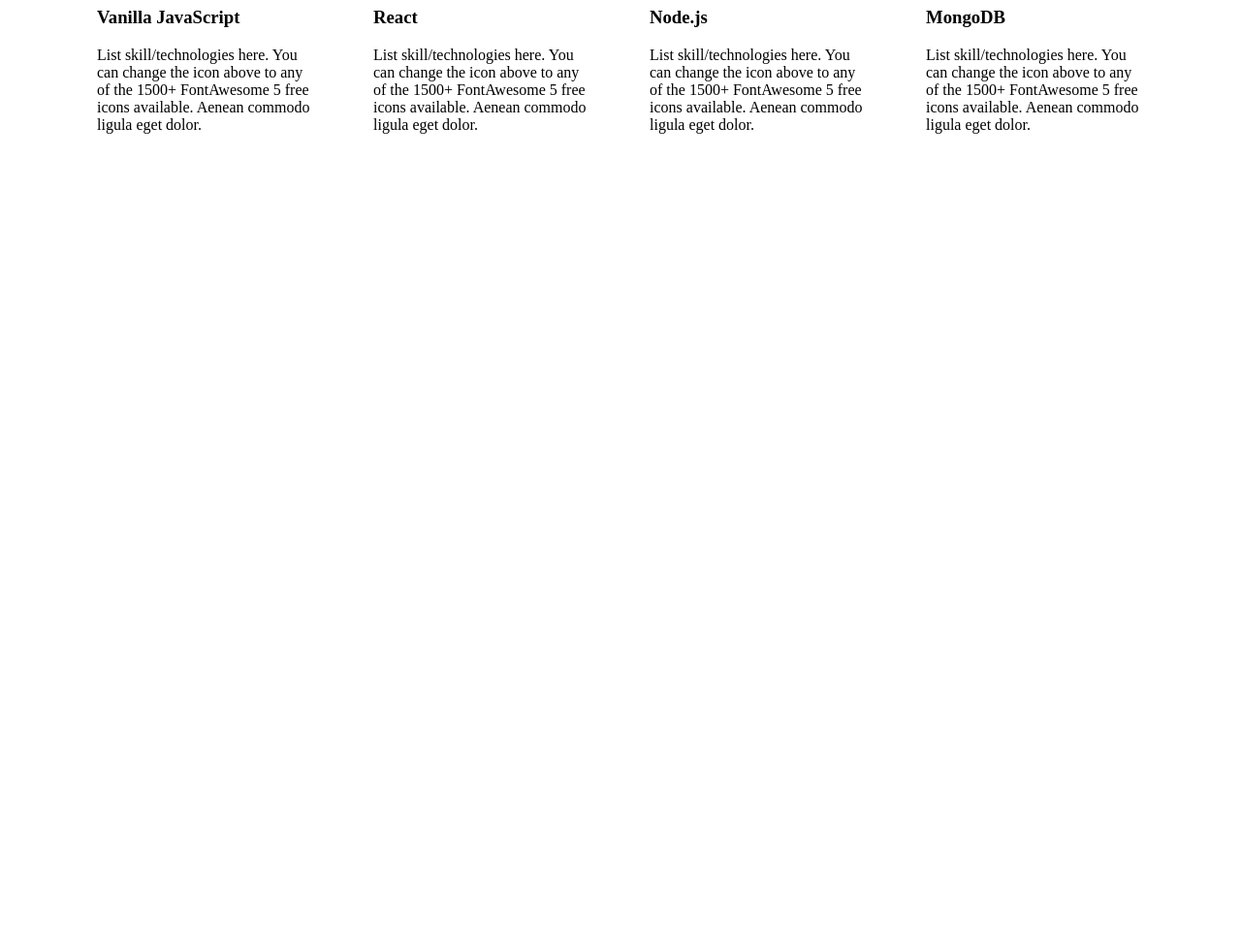
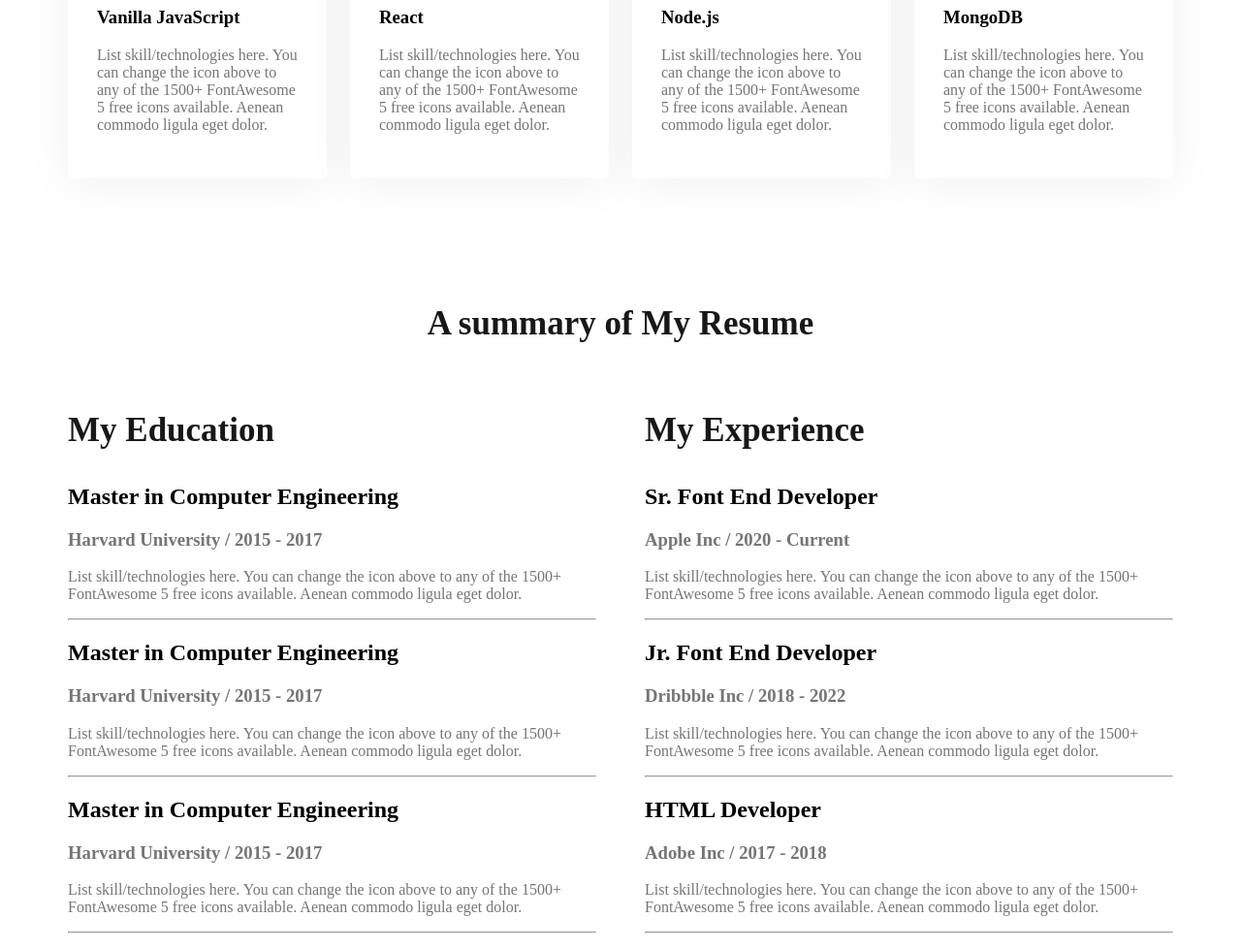
Before and after one commit to Shuvo-Kumar/restart-webdeveloper-protfolio, a plain HTML site: page index.html in a window 1280 px wide. Shown: the part 1870-2849 px from the top of the page at 97% size. Before the commit the page ends 2062 px from the top, so only its background shows below. Drawn offline with Linux system fonts and the light colour scheme.

Commit message:
summary of resume information added

```diff
--- a/index.html
+++ b/index.html
@@ -1,5 +1,6 @@
 <!DOCTYPE html>
 <html lang="en">
+
 <head>
     <meta charset="UTF-8">
     <meta name="viewport" content="width=device-width, initial-scale=1.0">
@@ -7,10 +8,11 @@
     <link rel="stylesheet" href="styles/portfolio.css">
 
 </head>
+
 <body>
     <header class="header">
         <nav>
-            <h3 class="nav-tittle" >Ma<span class="text-primary">r</span>y</h3>
+            <h3 class="nav-tittle">Ma<span class="text-primary">r</span>y</h3>
             <ul>
                 <li><a href="">Portfolio</a></li>
                 <li><a href="">Blog</a></li>
@@ -19,12 +21,13 @@
         </nav>
         <div class="banner">
             <div class="banner-content">
-                <h3 class="banner-greeting">Hi, I  am</h3>
+                <h3 class="banner-greeting">Hi, I am</h3>
                 <h3 class="banner-tittle">Mary Hardy</h3>
-                <p class="banner-description">Shot what able cold new see hold.Friendly as an betrayed formerly he. Morning because as to society behaved moments.</p>
+                <p class="banner-description">Shot what able cold new see hold.Friendly as an betrayed formerly he.
+                    Morning because as to society behaved moments.</p>
                 <button class="btn-primary">Download CV</button>
 
-                <button  class="btn-primary">Contact</button>
+                <button class="btn-primary">Contact</button>
 
             </div>
             <img class="profile-pic" src="images/hardy.png" alt="">
@@ -34,7 +37,10 @@
     <main>
         <section class="about">
             <h3 class="section-title">About Me</h3>
-      <p class="section-description">I, m a designer & developer with a passion for web design. I enjoy developing simple, clean and slick websites that provide real value to the end user. Thousands of clients have procured exceptional resulfs while working with me. Delivering work within time and budget which meets clients requirements in our mata.</p>
+            <p class="section-description">I, m a designer & developer with a passion for web design. I enjoy developing
+                simple, clean and slick websites that provide real value to the end user. Thousands of clients have
+                procured exceptional resulfs while working with me. Delivering work within time and budget which meets
+                clients requirements in our mata.</p>
 
             <div class="about-info-container">
                 <div class="about-info">
@@ -55,7 +61,7 @@
                 <div class="about-info">
                     <h4 class="info-title">From:
                     </h4>
-            <p class="info-description">   Los Angeles, USA</p>
+                    <p class="info-description"> Los Angeles, USA</p>
                 </div>
             </div>
         </section>
@@ -63,29 +69,104 @@
         <!-- What i do section start -->
         <section>
             <h3 class="section-title">About Me</h3>
-        <p id="what-i-do-description" class="section-description">I, m a designer & developer with a passion for web design. I enjoy developing simple, clean and slick websites that provide real value to the end user. Thousands of clients have procured exceptional resulfs while working with me. Delivering work within time and budget which meets clients requirements in our mata.</p>
+            <p id="what-i-do-description" class="section-description">I, m a designer & developer with a passion for web
+                design. I enjoy developing simple, clean and slick websites that provide real value to the end user.
+                Thousands of clients have procured exceptional resulfs while working with me. Delivering work within
+                time and budget which meets clients requirements in our mata.</p>
 
             <div class="skills-container">
                 <div class="skill">
                     <img src="images/icons/js.png" alt="">
                     <h3 class="skill-title">Vanilla JavaScript</h3>
-                <p class="skill-description">List skill/technologies here. You can change the icon above to any of the 1500+ FontAwesome 5 free icons available. Aenean commodo ligula eget dolor.</p>
+                    <p class="skill-description">List skill/technologies here. You can change the icon above to any of
+                        the 1500+ FontAwesome 5 free icons available. Aenean commodo ligula eget dolor.</p>
                 </div>
                 <div class="skill">
                     <img src="images/icons/react.png" alt="">
                     <h3 class="skill-title">React</h3>
-                <p class="skill-description">List skill/technologies here. You can change the icon above to any of the 1500+ FontAwesome 5 free icons available. Aenean commodo ligula eget dolor.</p>
+                    <p class="skill-description">List skill/technologies here. You can change the icon above to any of
+                        the 1500+ FontAwesome 5 free icons available. Aenean commodo ligula eget dolor.</p>
                 </div>
                 <div class="skill">
                     <img src="images/icons/nodejs.png" alt="">
                     <h3 class="skill-title">Node.js</h3>
-                <p class="skill-description">List skill/technologies here. You can change the icon above to any of the 1500+ FontAwesome 5 free icons available. Aenean commodo ligula eget dolor.</p>
+                    <p class="skill-description">List skill/technologies here. You can change the icon above to any of
+                        the 1500+ FontAwesome 5 free icons available. Aenean commodo ligula eget dolor.</p>
                 </div>
                 <div class="skill">
                     <img src="images/icons/mongo.png" alt="">
                     <h3 class="skill-title">MongoDB</h3>
-                <p class="skill-description">List skill/technologies here. You can change the icon above to any of the 1500+ FontAwesome 5 free icons available. Aenean commodo ligula eget dolor.</p>
+                    <p class="skill-description">List skill/technologies here. You can change the icon above to any of
+                        the 1500+ FontAwesome 5 free icons available. Aenean commodo ligula eget dolor.</p>
                 </div>
+            </div>
+        </section>
+        <!-- summary section start -->
+        <section>
+            <h3 class="section-title">A summary of My Resume</h3>
+            <div class="summary-container">
+                <!-- .summary-colum*2>h3.summary-colum-title -->
+                <div class="summary-colum">
+                    <h3 class="summary-colum-title">My Education</h3>
+                    <div class="summary-item">
+                        <h2 class="summary-item-title">Master in Computer Engineering</h2>
+                        <h3 class="summary-item-institute">Harvard University / 2015 - 2017</h3>
+                        <p class="summary-item-description">List skill/technologies here. You can change the icon above
+                            to any of the 1500+ FontAwesome 5 free icons available. Aenean commodo ligula eget dolor.
+                        </p>
+                        <hr>
+                    </div>
+                    <div class="summary-item">
+                        <h2 class="summary-item-title">Master in Computer Engineering</h2>
+                        <h3 class="summary-item-institute">Harvard University / 2015 - 2017</h3>
+                        <p class="summary-item-description">List skill/technologies here. You can change the icon above
+                            to any of the 1500+ FontAwesome 5 free icons available. Aenean commodo ligula eget dolor.
+                        </p>
+                        <hr>
+                    </div>
+                    <div class="summary-item">
+                        <h2 class="summary-item-title">Master in Computer Engineering</h2>
+                        <h3 class="summary-item-institute">Harvard University / 2015 - 2017</h3>
+                        <p class="summary-item-description">List skill/technologies here. You can change the icon above
+                            to any of the 1500+ FontAwesome 5 free icons available. Aenean commodo ligula eget dolor.
+                        </p>
+                        <hr>
+                    </div>
+                </div>
+
+                <div class="summary-colum">
+                    <h3 class="summary-colum-title">My Experience</h3>
+                    <div class="summary-item">
+                        <h2 class="summary-item-title">Sr. Font End Developer</h2>
+                        <h3 class="summary-item-institute">Apple Inc / 2020 - Current</h3>
+                        <p class="summary-item-description">List skill/technologies here. You can change the icon above
+                            to any of the 1500+ FontAwesome 5 free icons available. Aenean commodo ligula eget dolor.
+                        </p>
+                        <hr>
+
+                    </div>
+                    <div class="summary-item">
+                        <h2 class="summary-item-title">Jr. Font End Developer</h2>
+                        <h3 class="summary-item-institute">Dribbble Inc / 2018 - 2022</h3>
+                        <p class="summary-item-description">List skill/technologies here. You can change the icon above
+                            to any of the 1500+ FontAwesome 5 free icons available. Aenean commodo ligula eget dolor.
+                        </p>
+                        <hr>
+
+                    </div>
+                    <div class="summary-item">
+                        <h2 class="summary-item-title">HTML Developer</h2>
+                        <h3 class="summary-item-institute">Adobe Inc / 2017 - 2018</h3>
+                        <p class="summary-item-description">List skill/technologies here. You can change the icon above
+                            to any of the 1500+ FontAwesome 5 free icons available. Aenean commodo ligula eget dolor.
+                        </p>
+                        <hr>
+
+                    </div>
+                </div>
+
+
+
             </div>
         </section>
 
@@ -96,4 +177,5 @@
     </footer>
 
 </body>
+
 </html>
--- a/styles/portfolio.css
+++ b/styles/portfolio.css
@@ -1,9 +1,9 @@
 /* Common Shared Styles */
-.text-primary{
+.text-primary {
     color: #FD6E0A;
 }
 
-.btn-primary{
+.btn-primary {
     border-radius: 5px;
     background-color: #FD6E0A;
     border: 0px;
@@ -15,14 +15,14 @@
 
 }
 
-.section-title{
+.section-title {
     color: #181818;
     text-align: center;
     font-size: 35px;
-   font-weight: 700;
+    font-weight: 700;
 }
 
-.section-description{
+.section-description {
     color: #757575;
     text-align: center;
     font-size: 18px;
@@ -31,7 +31,7 @@
 
 /* Nav Related Css */
 
-nav{
+nav {
     display: flex;
     align-items: center;
     justify-content: space-between;
@@ -39,28 +39,30 @@ nav{
 }
 
 
-.nav-tittle{
-    color:black;
+.nav-tittle {
+    color: black;
     font-size: 45px;
     font-weight: 800;
 }
 
-nav > ul{
+nav>ul {
     display: flex;
     align-items: center;
 }
 
-nav li{
+nav li {
     list-style: none;
     margin-right: 50px;
 }
-nav a{
+
+nav a {
     text-decoration: none;
     color: #474747;
 }
+
 /* header section */
 
-.header{
+.header {
     background-color: #FFF8F3;
     background-image: url("../images/header_bg.png");
     background-repeat: no-repeat;
@@ -68,72 +70,104 @@ nav a{
 
 }
 
-.banner{
-    padding: 30px 30px 0px 150px ;
+.banner {
+    padding: 30px 30px 0px 150px;
     display: flex;
     align-items: center;
     justify-content: space-between;
 
 }
 
-.banner-content{
+.banner-content {
     max-width: 550px;
 }
 
-.banner .profile-pic{
+.banner .profile-pic {
     width: 500px;
 }
-.banner-greeting{
+
+.banner-greeting {
     font-size: 45px;
     color: #474747;
     margin-bottom: 0px;
 }
-.banner-tittle{
+
+.banner-tittle {
     font-size: 85px;
     font-weight: 600;
     margin-top: 5px;
     margin-bottom: 20px;
 }
-.banner-description{
+
+.banner-description {
     margin-bottom: 20px;
 }
 
 /* Main Section Styles */
-main{
+main {
     max-width: 1140px;
     margin: 0 auto;
 }
 
+main section {
+    margin-top: 130px;
+}
+
 
 /* About Section Styles */
-.about{
+.about {
     padding: 130px;
     border-radius: 10px;
     background: #FFF8F3;
     margin: 130px 0;
 }
 
-.about-info-container{
+.about-info-container {
     display: flex;
     justify-content: space-around;
 }
 
-.about-info{
+.about-info {
     text-align: center;
 }
 
 /* What i do styles section */
 
 
-#what-i-do-description{
+#what-i-do-description {
     padding: 30px 50px;
 }
 
-.skills-container{
+.skills-container {
     display: flex;
+    gap: 24px;
 }
 
-.skill{
+.skill {
     padding: 30px;
-    gap: 10px;
+    border-radius: 5px;
+    box-shadow: 0px 6px 50px 0px rgba(0, 0, 0, 0.06);
+    background: rgb(255, 255, 255);
 }
+
+.skill-description {
+    color: rgb(117, 117, 117);
+
+}
+
+/* summary section title */
+.summary-colum-title {
+    color: rgb(24, 24, 24);
+    font-size: 35px;
+    font-weight: 700;
+}
+
+.summary-container {
+    display: flex;
+    gap: 50px;
+}
+
+
+.summary-item-institute, .summary-item-description{
+    color: rgb(117, 117, 117);
+}
```
Lines whose indentation alone changed are shown as unchanged.
